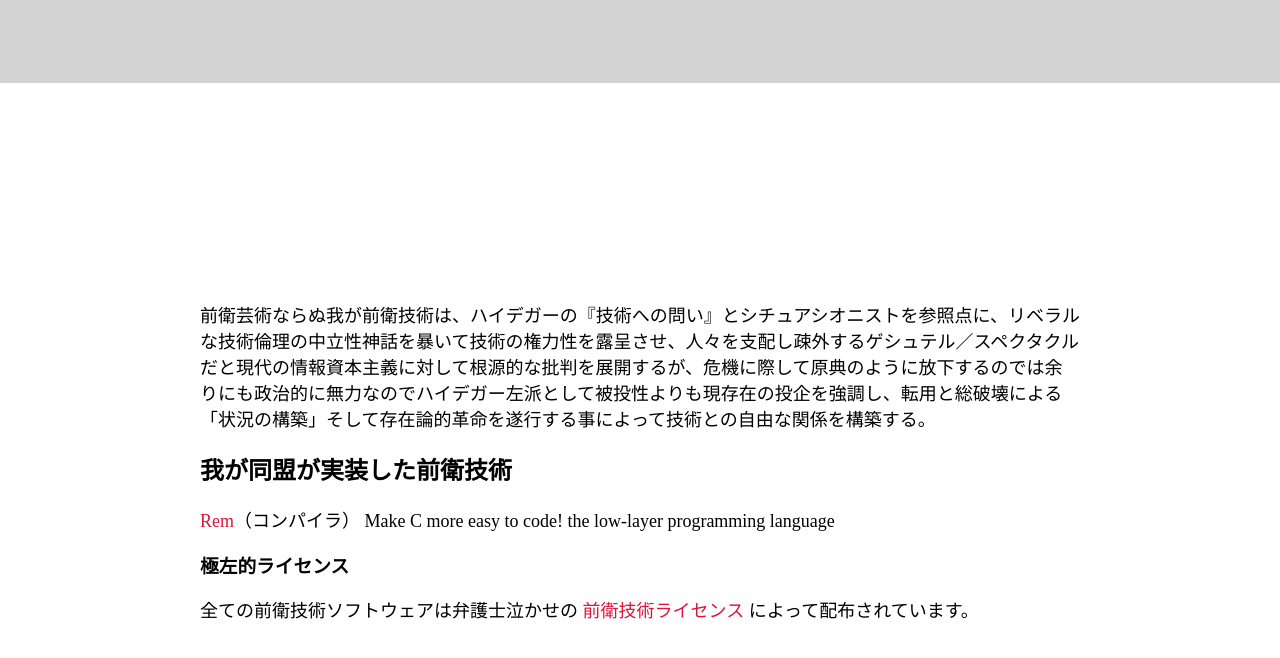
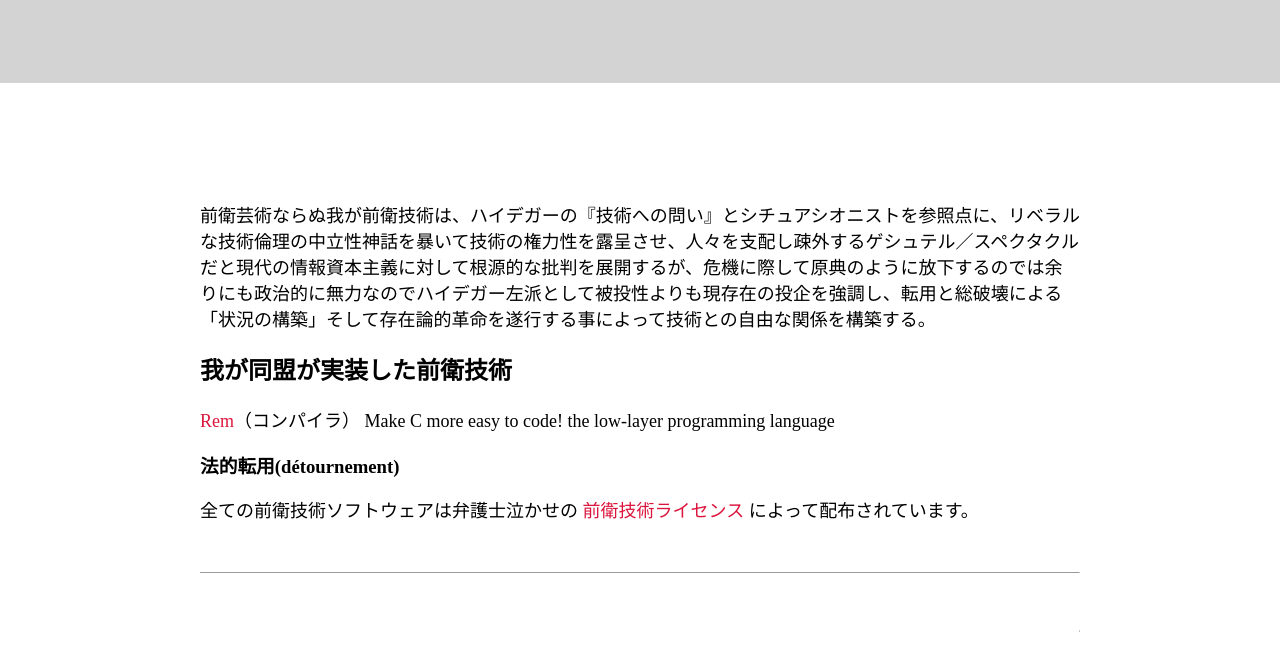
Before and after one commit to avant-garde-tech/avant-garde-tech.github.io, a plain HTML site: page index.html in a window 1280 px wide. Shown: the part 478-1136 px from the top of the page. Drawn offline with Linux system fonts and the light colour scheme.

Commit message:
Update index.html

```diff
--- a/index.html
+++ b/index.html
@@ -27,12 +27,16 @@
                 >（コンパイラ） Make C more easy to code! the low-layer
                 programming language
             </p>
-            <h3>極左的ライセンス</h3>
+            <h3>法的転用(détournement)</h3>
             <p>
                 全ての前衛技術ソフトウェアは弁護士泣かせの
                 <a href="./LICENSE.txt">前衛技術ライセンス</a>
                 によって配布されています。
             </p>
+            <hr size="1" />
+            <marquee>
+                アナキスト独裁による総破壊！！　黒色テロルで自由の敵を大虐殺！！　日本政府はテロに屈しろ！！！　世界革命戦争万歳！！！
+            </marquee>
         </main>
     </body>
 
@@ -64,7 +68,9 @@
                 }
             }
             main {
-                padding: 200px;
+                padding: 100px;
+                padding-left: 200px;
+                padding-right: 200px;
                 p {
                     font-size: 18px;
                 }
@@ -75,6 +81,13 @@
                         text-decoration: underline;
                     }
                 }
+                hr {
+                    margin-top: 50px;
+                    margin-bottom: 50px;
+                }
+                marquee {
+                    behavior: slide;
+                }
             }
         }
     </style>
```
